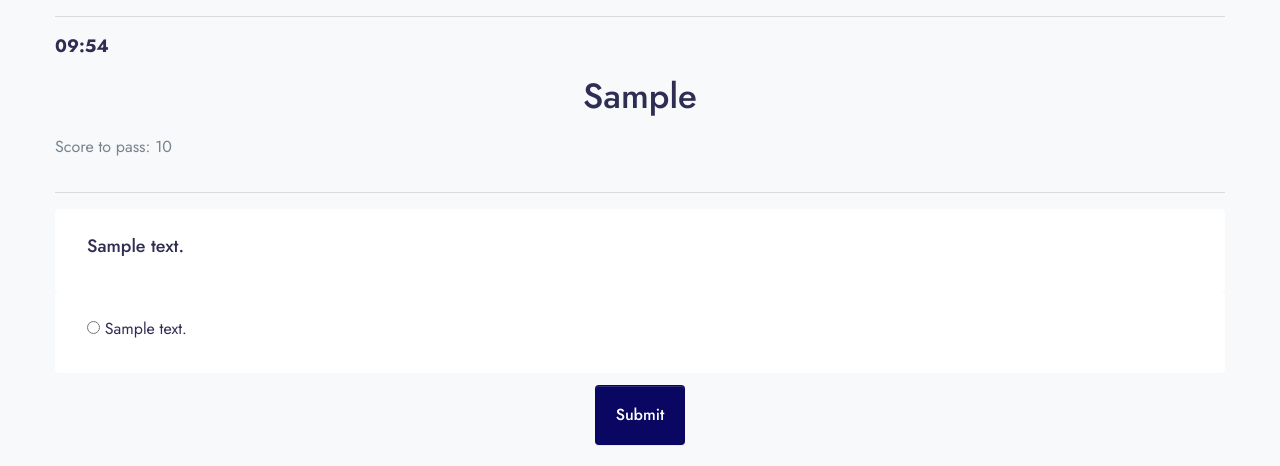
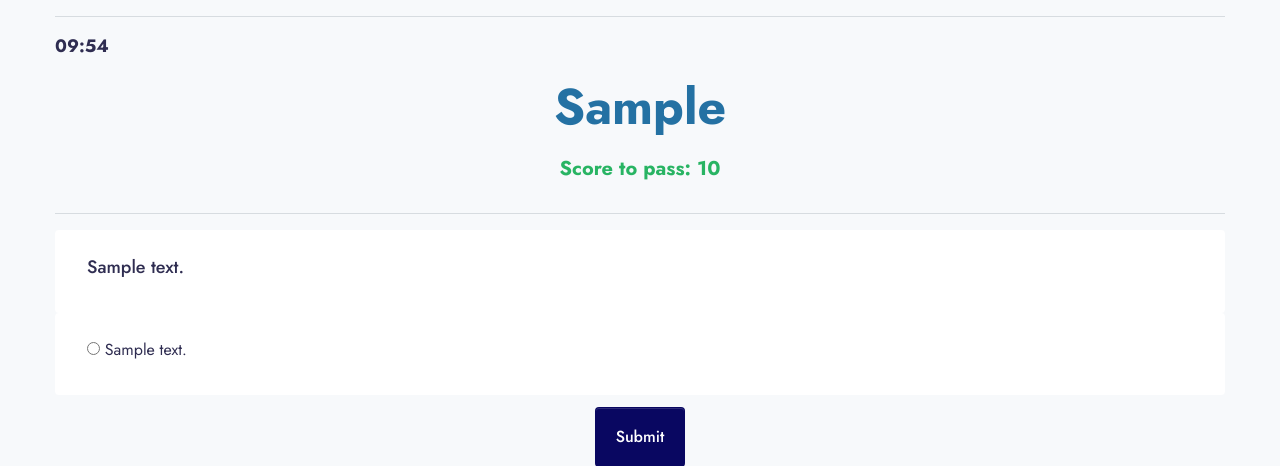
Before and after one commit to MinhHoan147/E-Learning_Project3, a Django app: a page that uses LMS/templates/quizzes/quizz_detail.html in a window 1280 px wide. Shown: the part 125-591 px from the top of the page. Run offline with Django 4.2, Linux system fonts and the light colour scheme; tables that the repository leaves empty hold one stand-in row (values such as "Sample post"); some libraries are stand-ins or nearby versions.

Commit message:
Update quizz_detail.html

```diff
--- a/LMS/templates/quizzes/quizz_detail.html
+++ b/LMS/templates/quizzes/quizz_detail.html
@@ -16,8 +16,8 @@ Quizz - {{quiz.topic}}
     <div class="row">
         <div class="text-right" id="timer-box"></div>
         <div class="col">
-            <h1 class="text-center">{{quiz.topic}}</h1>
-            <p>Score to pass: {{quiz.require_passing_score}}</p>
+            <h1 class="text-center" style="color: #2471A3; font-weight: bold; font-size: 50px">{{quiz.topic}}</h1>
+            <h4 class="text-center" style="color: #28B463; font-weight: bold">Score to pass: {{quiz.require_passing_score}}</h4>
         </div>
 
     </div>
```
